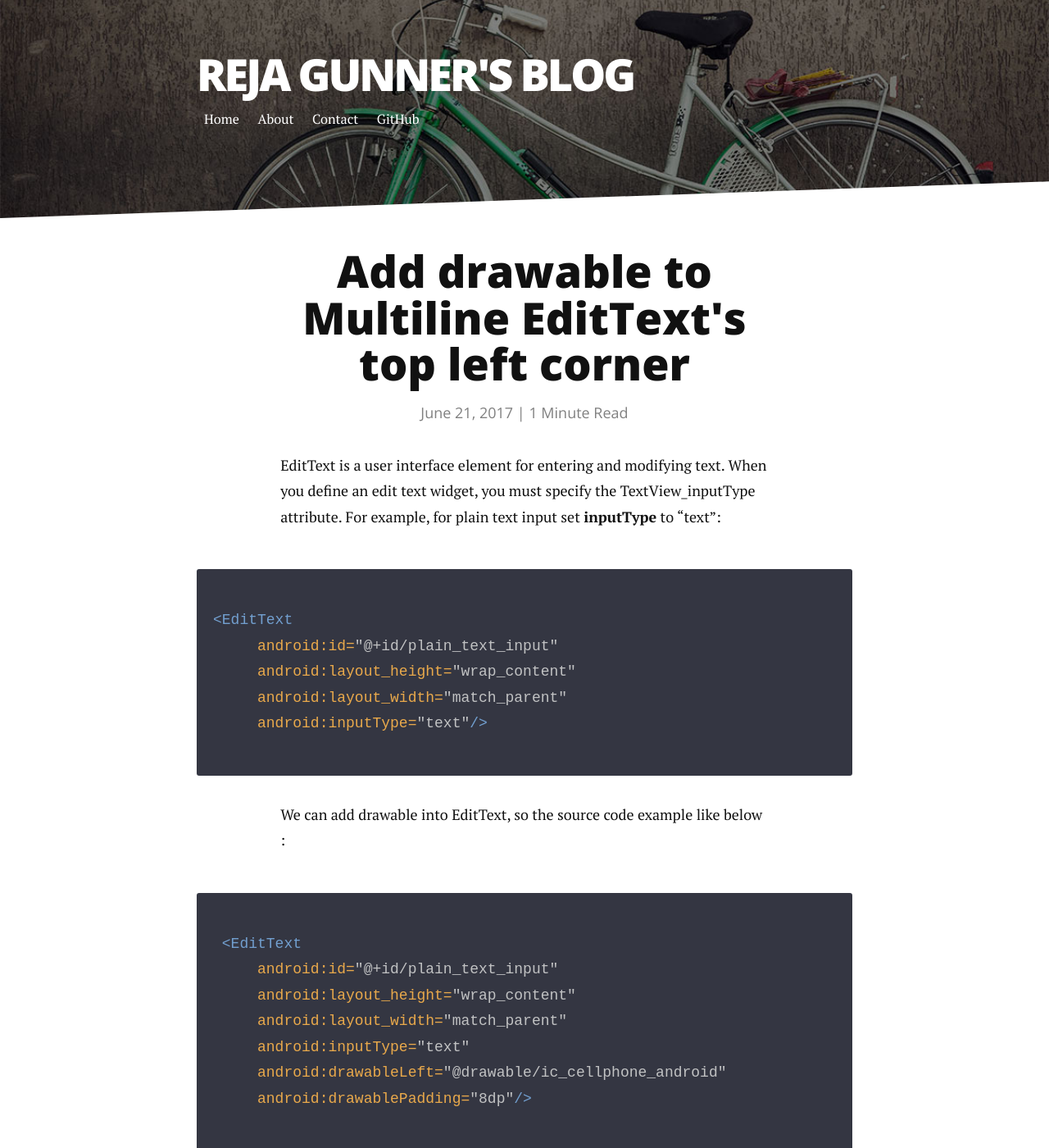
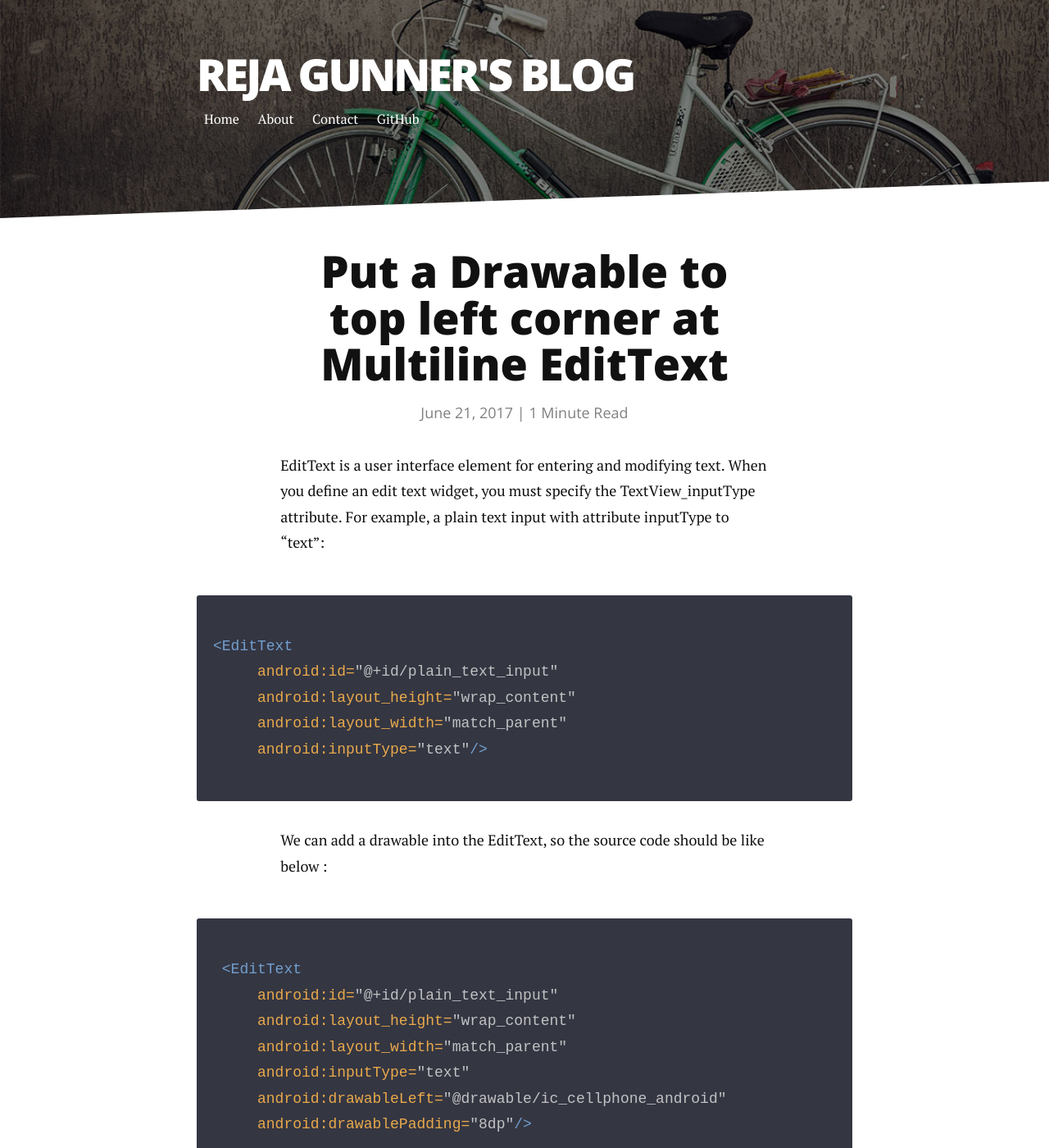
Before and after one commit to zigic88/zigic88.github.io, a Jekyll site: the page built from _posts/2017-06-22-drawable-multiline-edittext.markdown, in a window 1280 px wide and 1400 px high. Shown: the whole window at 82% size. Built offline with Jekyll 4.4.1, drawn with Linux system fonts in a browser that asks for light colours; nearby versions of some CDN libraries; some of the changed text lies outside the part shown.

Commit message:
Fix Grammer of Content

```diff
--- a/_posts/2017-06-22-drawable-multiline-edittext.markdown
+++ b/_posts/2017-06-22-drawable-multiline-edittext.markdown
@@ -1,10 +1,10 @@
 ---
 layout: post
-title:  "Add drawable to Multiline EditText's top left corner"
+title:  "Put a Drawable to top left corner at Multiline EditText"
 date:   2017-06-21
 ---
 
-EditText is a user interface element for entering and modifying text. When you define an edit text widget, you must specify the TextView_inputType attribute. For example, for plain text input set **inputType** to "text":
+EditText is a user interface element for entering and modifying text. When you define an edit text widget, you must specify the TextView_inputType attribute. For example, a plain text input with attribute inputType to “text”:
 {% highlight xml %}
 <EditText
      android:id="@+id/plain_text_input"
@@ -12,7 +12,7 @@ EditText is a user interface element for entering and modifying text. When you d
      android:layout_width="match_parent"
      android:inputType="text"/>
 {% endhighlight %}
-We can add drawable into EditText, so the source code example like below :
+We can add a drawable into the EditText, so the source code should be like below :
 {% highlight xml %}
  <EditText
      android:id="@+id/plain_text_input"
@@ -35,14 +35,14 @@ If we want to change EditText inputType to "Multiline", we can changed **android
      android:drawableLeft="@drawable/ic_cellphone_android"
      android:drawablePadding="8dp"/>
 {% endhighlight %}
-Now, you can run your this project and you got this result :
+Now, you can run your this project and then you will get this result :
 
 ----------
 <img src="{{ '/assets/img/2017-07-22a.png' | prepend: site.baseurl }}" alt="">
 
 
 ----------
-As we see, that drawable icon going down to middle center of the EditText, like a picture above. To make that drawable icon stay on left top position, **create a xml drawable @drawable/custom_multiline_edittext**
+As we can see, the drawable icon is automatically adjust to the center of the EditText, like a picture above. To make that drawable icon stay on the left top position, **create a xml drawable @drawable/custom_multiline_edittext**
 
 **custom_multiline_edittext.xml**
 {% highlight xml %}
```
Also changed, not shown: other parts of _posts/2017-06-22-drawable-multiline-edittext.markdown (+1 -1 lines).
